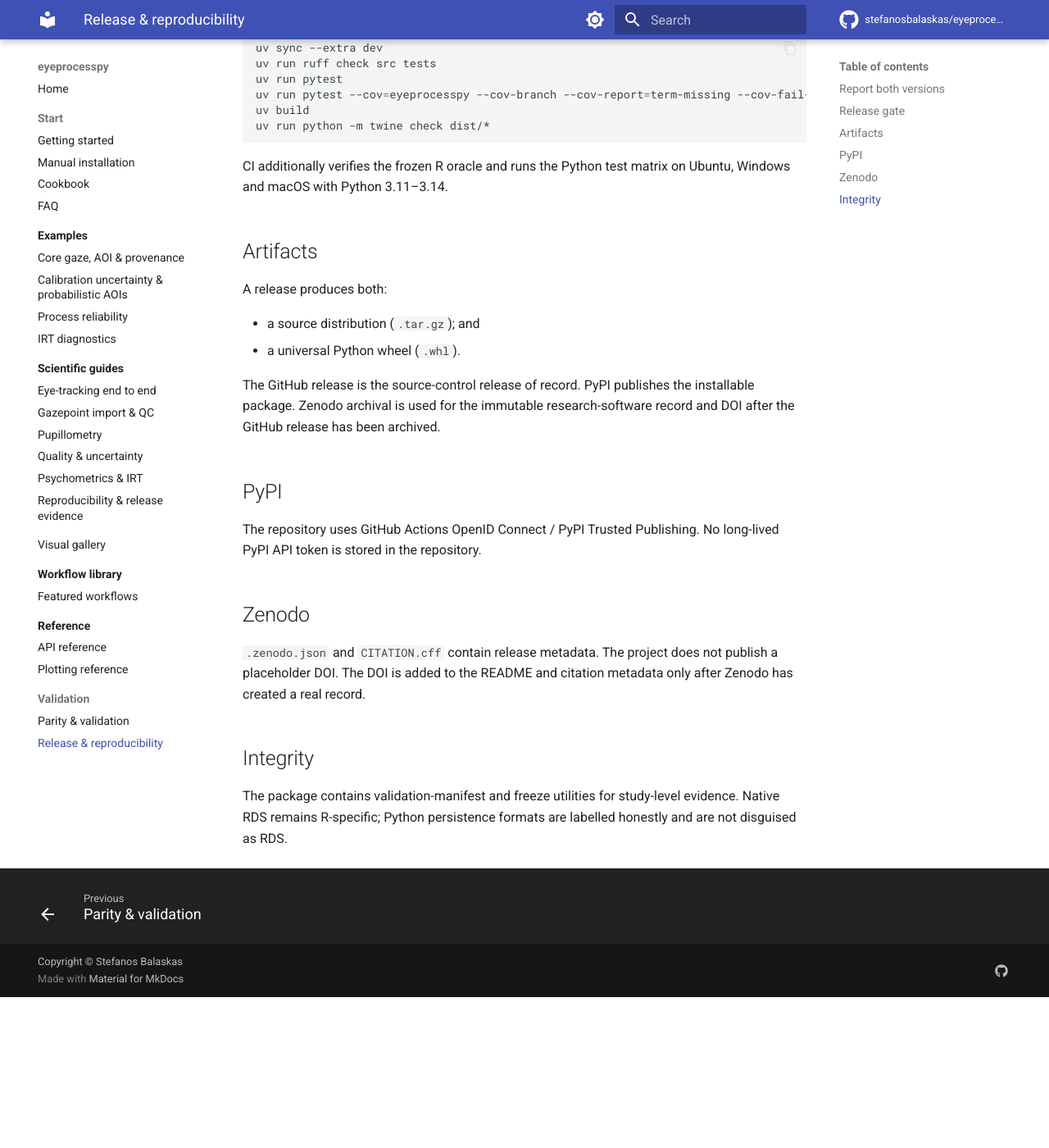
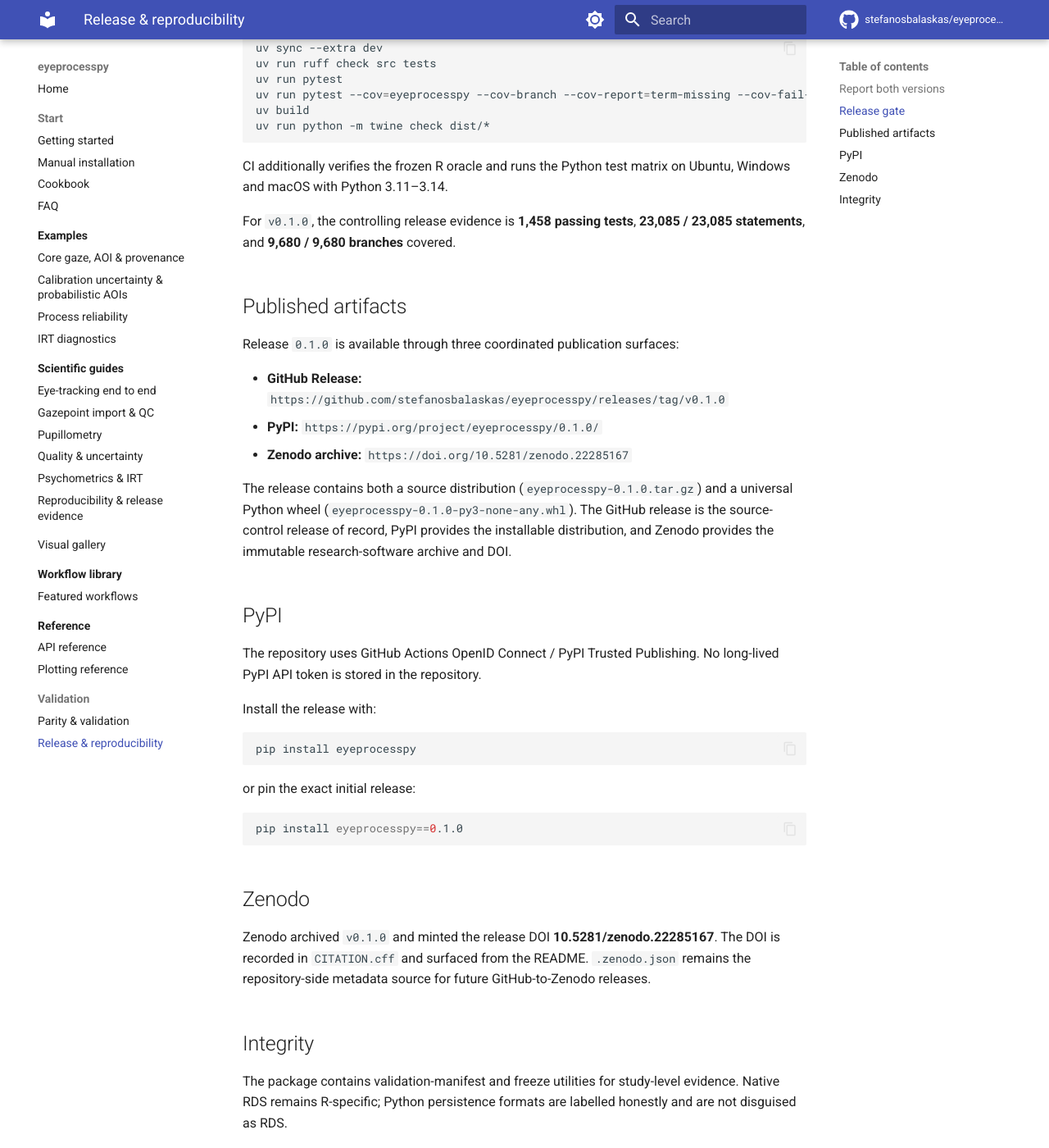
Before and after one commit to stefanosbalaskas/eyeprocesspy, an MkDocs documentation site: the page built from docs/release-and-reproducibility.md, in a window 1280 px wide and 1400 px high, scrolled down 483 px. Shown: the whole window at 82% size. Built offline with MkDocs 1.6.1 and Material for MkDocs 9.7.7, drawn with Linux system fonts in a browser that asks for light colours; comment, search, counter and statistics services are not loaded; before the commit the page ends 1699 px from its top, so only the background shows below that.

Commit message:
docs: finalize 0.1.0 publication metadata

````diff
--- a/docs/release-and-reproducibility.md
+++ b/docs/release-and-reproducibility.md
@@ -24,22 +24,37 @@
 
 CI additionally verifies the frozen R oracle and runs the Python test matrix on Ubuntu, Windows and macOS with Python 3.11–3.14.
 
-## Artifacts
+For `v0.1.0`, the controlling release evidence is **1,458 passing tests**, **23,085 / 23,085 statements**, and **9,680 / 9,680 branches** covered.
 
-A release produces both:
+## Published artifacts
 
-- a source distribution (`.tar.gz`); and
-- a universal Python wheel (`.whl`).
+Release `0.1.0` is available through three coordinated publication surfaces:
 
-The GitHub release is the source-control release of record. PyPI publishes the installable package. Zenodo archival is used for the immutable research-software record and DOI after the GitHub release has been archived.
+- **GitHub Release:** `https://github.com/stefanosbalaskas/eyeprocesspy/releases/tag/v0.1.0`
+- **PyPI:** `https://pypi.org/project/eyeprocesspy/0.1.0/`
+- **Zenodo archive:** `https://doi.org/10.5281/zenodo.22285167`
+
+The release contains both a source distribution (`eyeprocesspy-0.1.0.tar.gz`) and a universal Python wheel (`eyeprocesspy-0.1.0-py3-none-any.whl`). The GitHub release is the source-control release of record, PyPI provides the installable distribution, and Zenodo provides the immutable research-software archive and DOI.
 
 ## PyPI
 
 The repository uses GitHub Actions OpenID Connect / PyPI Trusted Publishing. No long-lived PyPI API token is stored in the repository.
 
+Install the release with:
+
+```bash
+pip install eyeprocesspy
+```
+
+or pin the exact initial release:
+
+```bash
+pip install eyeprocesspy==0.1.0
+```
+
 ## Zenodo
 
-`.zenodo.json` and `CITATION.cff` contain release metadata. The project does not publish a placeholder DOI. The DOI is added to the README and citation metadata only after Zenodo has created a real record.
+Zenodo archived `v0.1.0` and minted the release DOI **10.5281/zenodo.22285167**. The DOI is recorded in `CITATION.cff` and surfaced from the README. `.zenodo.json` remains the repository-side metadata source for future GitHub-to-Zenodo releases.
 
 ## Integrity
 
````
Also changed, not shown: README.md (+26 -4 lines), pyproject.toml (+14 -3 lines), 2 other files.
